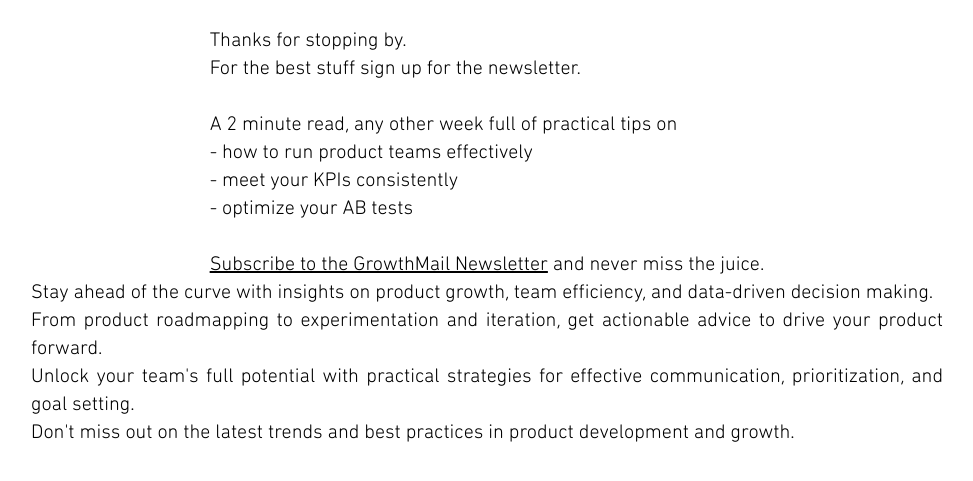
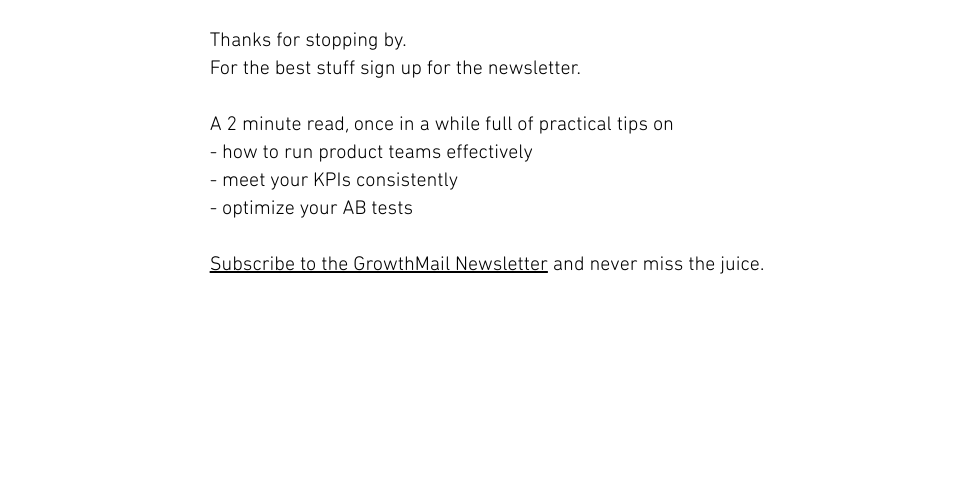
Before and after one commit to oba2311/2024simpleSite, a website: page index.html in a window 1280 px wide. Shown: the part 71-552 px from the top of the page, without its empty margins (153-1126 px from the left). Drawn offline with Linux system fonts and the light colour scheme.

Commit message:
fixed simple base working localy

```diff
--- a/index.html
+++ b/index.html
@@ -36,7 +36,7 @@
             For the best stuff sign up for the newsletter.
             <br />
             <br />
-            A 2 minute read, any other week full of practical tips on
+            A 2 minute read, once in a while full of practical tips on
             <ul>
                 <li>- how to run product teams effectively</li>
                 <li>- meet your KPIs consistently</li>
@@ -47,15 +47,6 @@
             and never miss the
             juice.
         </div>
-        <div class="mx-auto inline-block text-justify" style="font-family: 'DIN Next', sans-serif; font-size: 20px;">
-            <p>Stay ahead of the curve with insights on product growth, team efficiency, and data-driven decision
-                making.</p>
-            <p>From product roadmapping to experimentation and iteration, get actionable advice to drive your product
-                forward.</p>
-            <p>Unlock your team's full potential with practical strategies for effective communication, prioritization,
-                and goal setting.</p>
-            <p>Don't miss out on the latest trends and best practices in product development and growth.</p>
-        </div>
 </body>
 
 </html>
```
